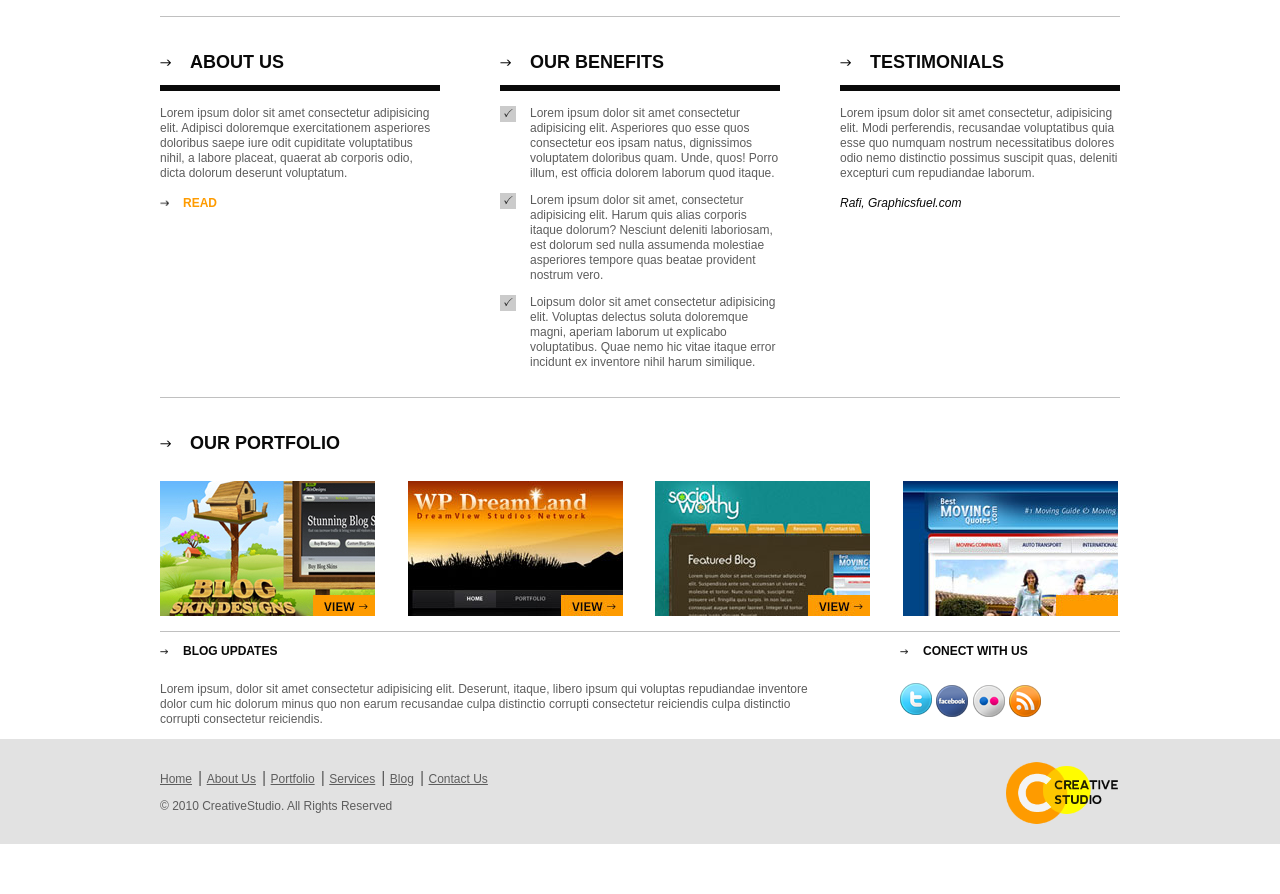
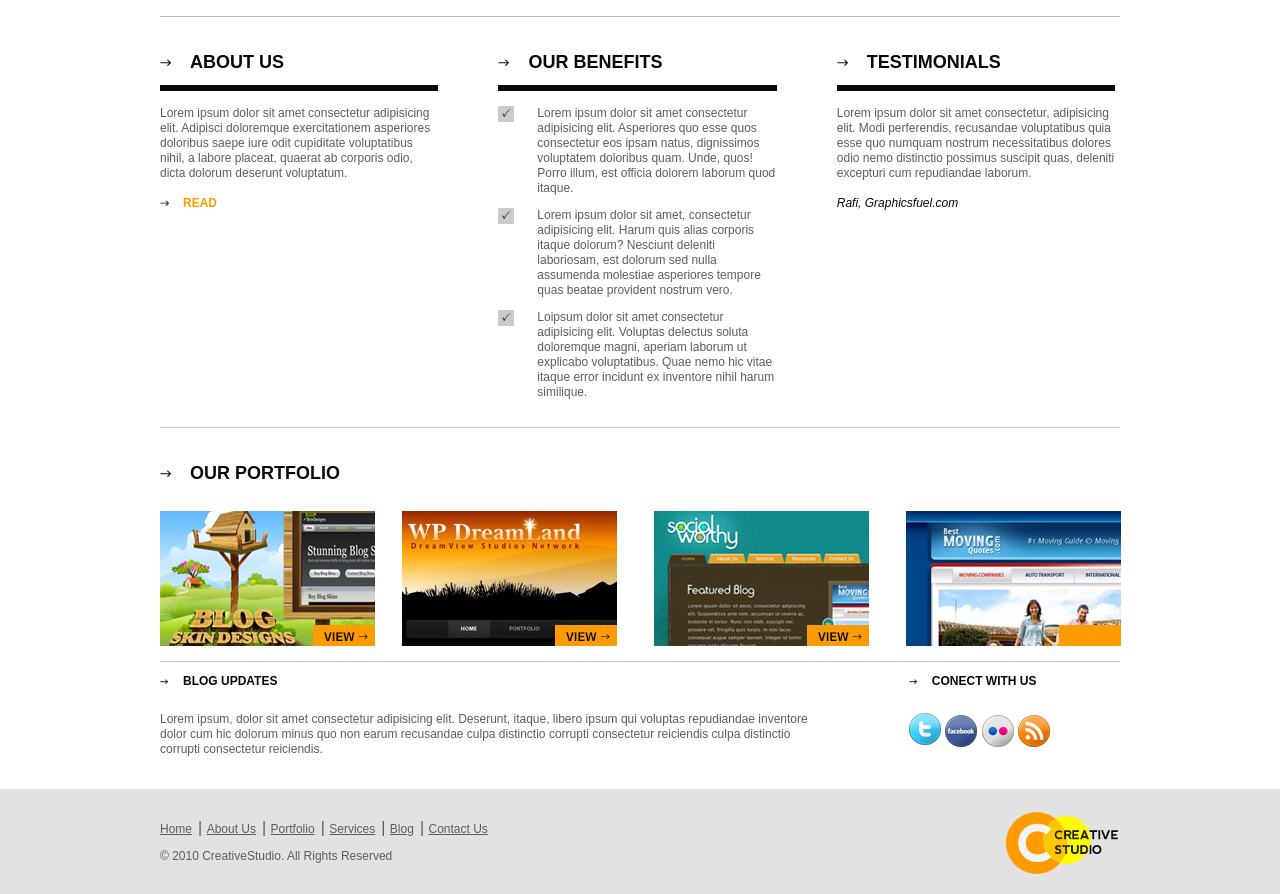
Before and after one commit to mariaconejo/Creative-Studio, a website: page index.html in a window 1280 px wide. Shown: the part 564-1458 px from the top of the page. Before the commit the page ends 1408 px from the top, so only its background shows below. Drawn offline with Linux system fonts and the light colour scheme.

Commit message:
Responsive

```diff
--- a/sass/config/_mixin.scss
+++ b/sass/config/_mixin.scss
@@ -48,10 +48,9 @@
 }
 
 @mixin wrap {
-
+    max-width: 100%;
     width: 960px;
     margin: 0 auto;
-
 }
 
 @mixin clearfix {
--- a/sass/partial/_header.scss
+++ b/sass/partial/_header.scss
@@ -4,7 +4,7 @@
 #logo{
 
     float: left;
-    width: 183px;
+    width: 20%;
 
 }
 
@@ -12,7 +12,7 @@
 #wrapper-menu{
 
     float: right;
-    width: 656px;
+    width: 70%;
     position: $position-r;
 }
 
@@ -43,9 +43,6 @@
     }
 
 
-
-
-
     li + li{
 
         margin-left: 62.5px;
@@ -60,3 +57,8 @@
     text-transform: uppercase;
     }
 }
+
+#slider img{
+    max-width: 100%;
+    width: 100%;
+}
--- a/sass/partial/_main_content.scss
+++ b/sass/partial/_main_content.scss
@@ -2,13 +2,13 @@
 /* Main */
 .box{
 
-    width: 280px;
+    width: 29%;
     float: left;
 
 
     .box + .box{
 
-        margin-left: 60px;
+        margin-left: 6.25%;
     }
 }
 
@@ -21,7 +21,7 @@
 
 #box-check li{
 
-    padding-left: 30px;
+    padding-left: 14%;
     background-image: url(../img/check.png);
     background-repeat: no-repeat;
     background-position: top left;
@@ -38,8 +38,8 @@
 /* PORTFOLIO */
 
 .box-img{
-
-    width: 214.5px;
+    max-width: 100%;
+    width: 19%;
     float: left;
 }
 
@@ -49,21 +49,27 @@
 }
 
 .box-img + .box-img{
-    margin-left: 33px;
+    margin-left: 6.25%;
+    width: 20%;
 }
-
 /* BLOG */
+#blog{
+    max-width: 100% ;
+    width: 100%;
+  }
 
 #blog-updates{
 
-    width:660px;
+    width:68%px;
     float: left;
-    margin-right: 80px;
+    margin-right: 8%;
+    margin-bottom: 4%;
 
 }
 
 #social{
-    width: 220px;
+    width: 22%;
     float: right;
+    margin-bottom: 4%;
 
 }
```
Also changed, not shown: css/styles.css.
